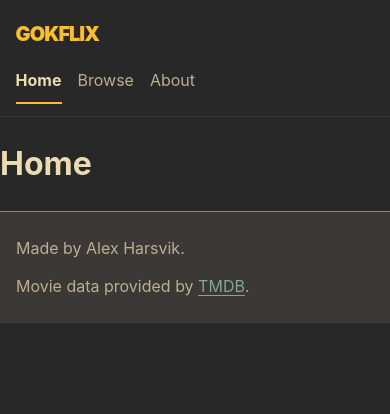
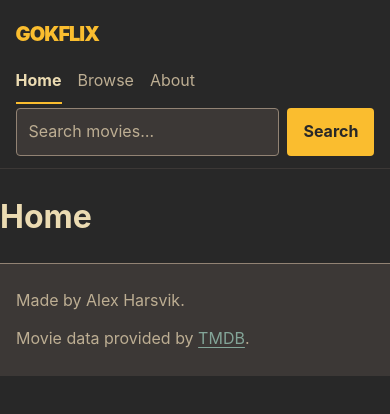
Before and after one commit to Harzvik/movie-api-ak2, a Next.js app: page / in a window 390 px wide. Shown: the top 414 px of the page. Built offline with nearby package versions, Linux system fonts and the light colour scheme.

Commit message:
Added search bar to header and styled

```diff
--- a/src/components/Header/Header.module.css
+++ b/src/components/Header/Header.module.css
@@ -35,3 +35,21 @@
     gap: 0.25rem;
   }
 }
+
+.container {
+  flex-wrap: wrap;
+}
+
+.search {
+  flex: 0 1 22rem;
+  min-width: 0;
+  margin-left: auto;
+}
+
+@media (max-width: 900px) {
+  .search {
+    flex: 1 1 100%;
+    width: 100%;
+    margin-left: 0;
+  }
+}
--- a/src/components/Header/Header.tsx
+++ b/src/components/Header/Header.tsx
@@ -1,5 +1,6 @@
 import Link from "next/link";
 import Nav from "../Nav/Nav";
+import SearchBar from "../SearchBar/SearchBar";
 import styles from "./Header.module.css";
 
 export default function Header() {
@@ -11,6 +12,10 @@ export default function Header() {
         </Link>
 
         <Nav />
+
+        <div className={styles.search}>
+          <SearchBar label="Search movies from the header" />
+        </div>
       </div>
     </header>
   );
```
